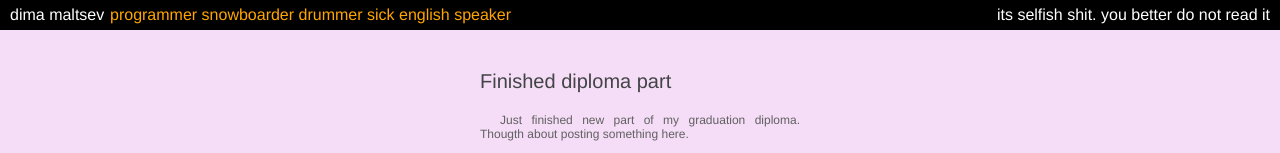
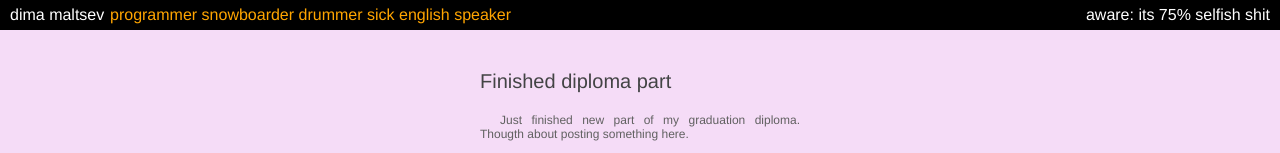
Before and after one commit to DimaMaltsev/maltsevsville, a plain HTML site: page index.html in a window 1280 px wide. Shown: the top 153 px of the page. Drawn offline with Linux system fonts and the light colour scheme.

Commit message:
new post

```diff
--- a/index.html
+++ b/index.html
@@ -10,7 +10,7 @@
 		<div class="Stripe">
 			<p class='name'>dima maltsev</p>
 			<p class='me'>programmer snowboarder drummer sick english speaker</p>
-			<p class='aware'>its selfish shit. you better do not read it</p>
+			<p class='aware'>aware: its 75% selfish shit</p>
 		</div>
 		<div class="page">
 			<div class="Header"></div>
```
